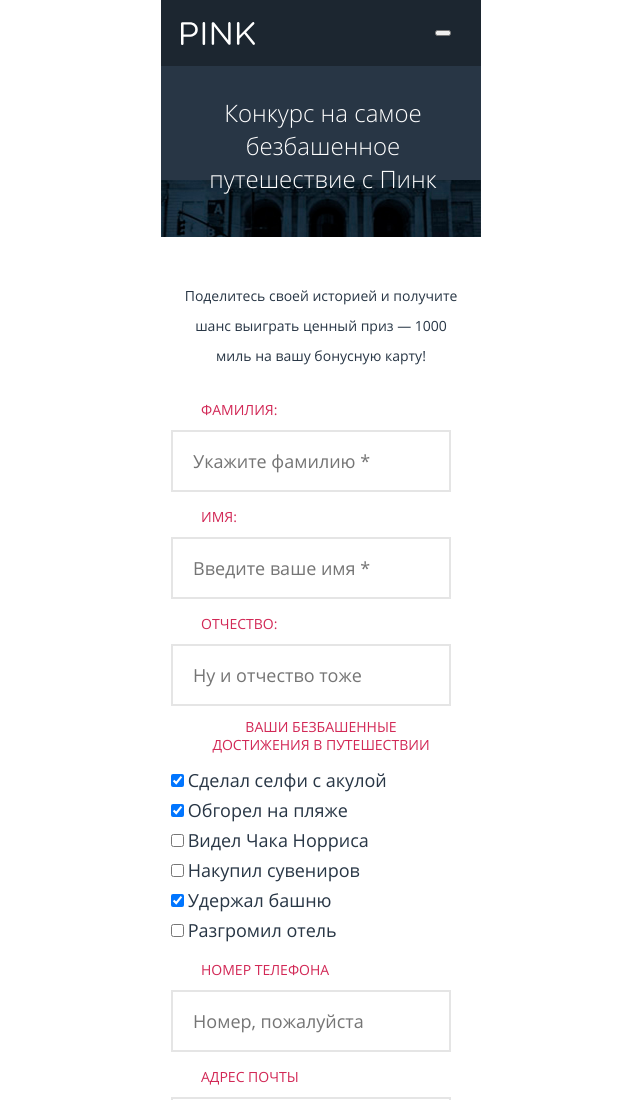
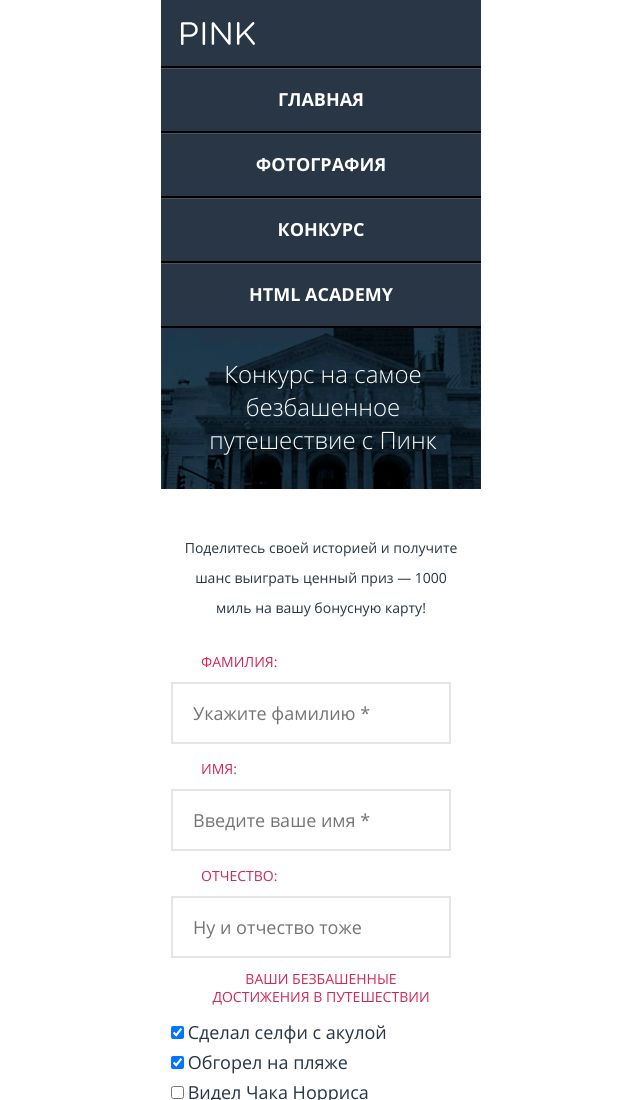
Before and after one commit to valkiboy/1114841-pink-23, a website: page source/form.html in a window 1280 px wide. Shown: the top 1100 px of the page, without its empty margins (319-959 px from the left). Drawn offline with nearby package versions, Linux system fonts and the light colour scheme; files that its build step writes are made by us from their sources.

Commit message:
Поправил меню согласно критерию без JS

```diff
--- a/source/form.html
+++ b/source/form.html
@@ -24,9 +24,9 @@
                 d="M55.9384 1.38904C55.9228 1.21262 55.944 1.03487 56.0005 0.867114C56.0571 0.699353 56.1479 0.545245 56.267 0.414596C56.3862 0.283947 56.5311 0.179616 56.6926 0.108238C56.8541 0.0368607 57.0286 0 57.2051 0C57.3815 0 57.5561 0.0368607 57.7176 0.108238C57.8791 0.179616 58.024 0.283947 58.1431 0.414596C58.2623 0.545245 58.353 0.699353 58.4096 0.867114C58.4662 1.03487 58.4874 1.21262 58.4718 1.38904V13.6837L71.2282 0.551443C71.4899 0.279712 71.8455 0.119105 72.2216 0.10273C72.5468 0.115453 72.8548 0.252812 73.0821 0.486531C73.3094 0.72025 73.4388 1.03254 73.4436 1.35912C73.4366 1.52896 73.3961 1.69572 73.3245 1.84975C73.2529 2.00379 73.1516 2.14205 73.0264 2.25655L65.0785 10.1539L73.6523 20.6836C73.8764 20.9441 73.9998 21.2768 74 21.6209C73.9961 21.7933 73.9583 21.9633 73.8887 22.121C73.8191 22.2786 73.719 22.4209 73.5943 22.5395C73.4696 22.6582 73.3228 22.7509 73.1622 22.8123C73.0016 22.8737 72.8305 22.9026 72.6588 22.8973C72.4588 22.8891 72.2639 22.8322 72.0908 22.7314C71.9177 22.6306 71.7716 22.4891 71.6653 22.3189L63.3001 11.859L58.4718 16.7051V21.591C58.4718 21.7573 58.4391 21.922 58.3757 22.0756C58.3123 22.2293 58.2194 22.3689 58.1022 22.4865C57.9851 22.6041 57.846 22.6973 57.6929 22.761C57.5398 22.8246 57.3757 22.8574 57.21 22.8574C57.0443 22.8574 56.8803 22.8246 56.7272 22.761C56.5741 22.6973 56.435 22.6041 56.3179 22.4865C56.2007 22.3689 56.1078 22.2293 56.0443 22.0756C55.9809 21.922 55.9483 21.7573 55.9483 21.591V1.38904H55.9384Z" />
             </svg>
           </a>
-          <button class="main-nav__toggle" type="button"><span class="visually-hidden">Открыть меню</span></button>
+          <button class="main-nav__toggle visually-hidden" type="button"><span class="visually-hidden">Открыть меню</span></button>
         </div>
-        <div class="main-nav__pop-ap visually-hidden">
+        <div class="main-nav__pop-ap">
           <div class="main-nav__wrapper">
             <ul class="main-nav__list">
               <li class="main-nav__item">
@@ -44,10 +44,10 @@
             </ul>
           </div>
         </div>
-        <div class="intro">
-          <h1 class="intro__title">Конкурс на самое безбашенное путешествие с Пинк</h1>
-        </div>
       </nav>
+    </div>
+    <div class="intro">
+      <h1 class="intro__title">Конкурс на самое безбашенное путешествие с Пинк</h1>
     </div>
   </header>
   <main class="main-page">
--- a/source/sass/blocks/main-nav.scss
+++ b/source/sass/blocks/main-nav.scss
@@ -10,7 +10,8 @@
   min-height: 66px;
   width: 320px;
   display: flex;
-  background-color: rgba($black, 0.3);
+  border-bottom: 1px solid $black;
+  // background-color: rgba($black, 0.3);
 }
 
 .main-nav__wrapper {
@@ -28,7 +29,9 @@
   width: 320px;
   height: 63px;
   text-align: center;
+  border-top: 1px solid $black;
   border-bottom: 1px solid $black;
+  box-shadow: 0px 1px 0px #000000, inset 0px 1px 0px rgba(255, 255, 255, 0.15);
 }
 
 .main-nav__item a {
@@ -50,5 +53,5 @@
 }
 
 .main-nav__pop-ap {
-  position: absolute;
+  // position: absolute;
 }
--- a/source/sass/blocks/page-header.scss
+++ b/source/sass/blocks/page-header.scss
@@ -1,12 +1,13 @@
 .page-header {
   background-color: $black-blue;
   background-image: url("../img/back-mobile.png");
+  background-position: 0 255px;
   background-repeat: no-repeat;
   margin: 0 auto;
-  min-height: 733px;
+  min-height: 985px;
   min-width: 320px;
 }
 
 .page-header__form {
-  min-height: 237px;
+  min-height: 489px;
 }
```
Also changed, not shown: source/catalog.html (+5 -7 lines), source/index.html (+1 -1 lines).
